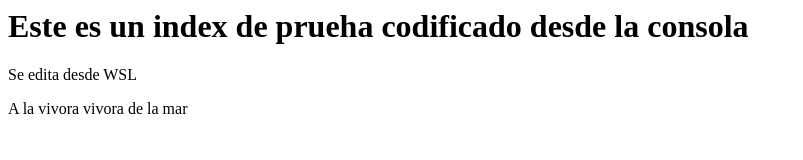
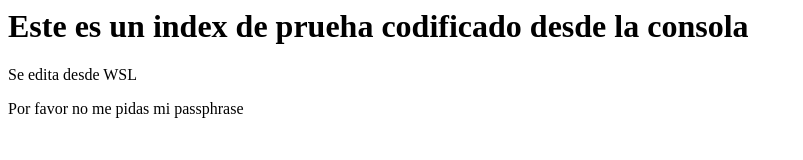
Before and after one commit to cdramirezh/cdramirezh, a plain HTML site: page index.html in a window 1280 px wide. Shown: the whole page, without its empty margins (0-803 px from the left). Drawn offline with Linux system fonts and the light colour scheme.

Commit message:
Commit para verificar que no me pida mi passphrase

```diff
--- a/index.html
+++ b/index.html
@@ -3,5 +3,5 @@
 <body>
 	<h1>Este es un index de prueha codificado desde la consola</h1>
 	<p>Se edita desde WSL</p>
-	<p>A la vivora vivora de la mar</p>
+	<p>Por favor no me pidas mi passphrase</p>
 </body>
```
